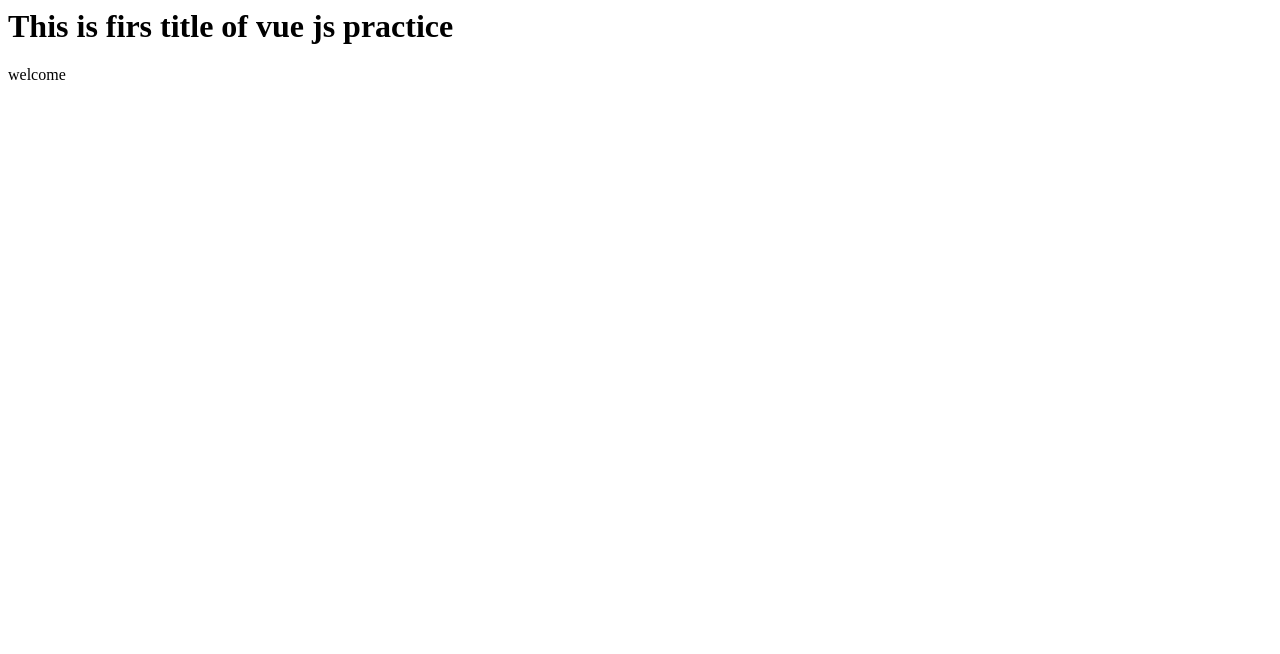
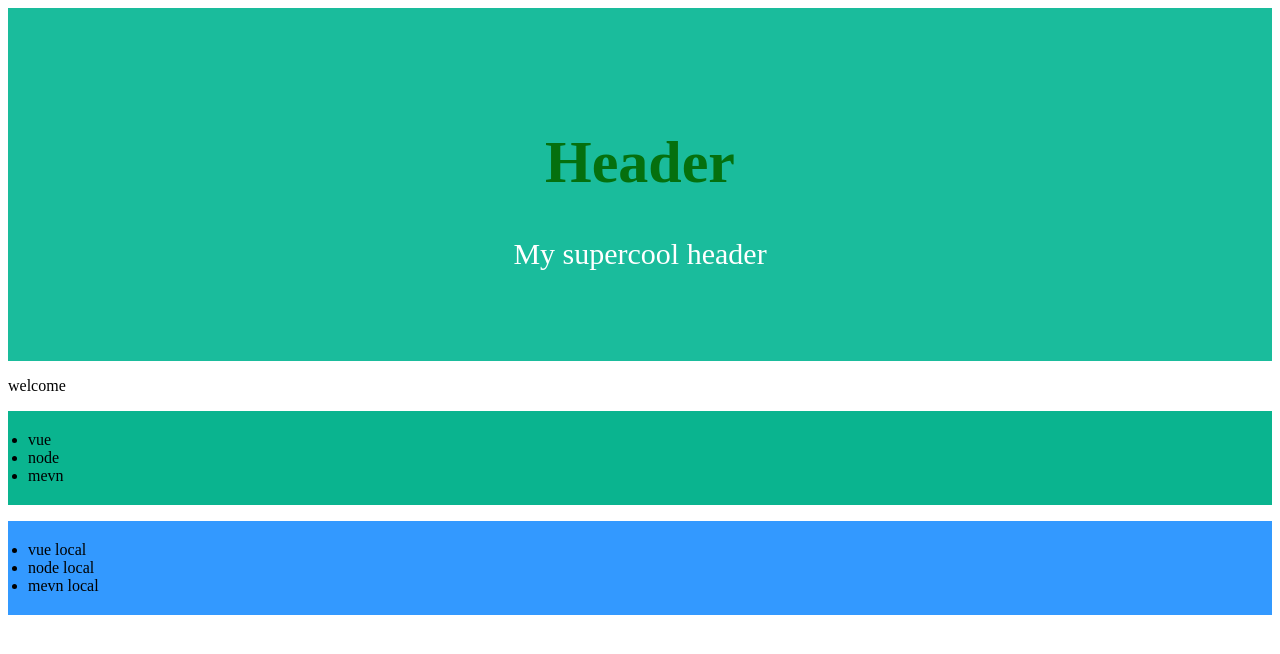
Before and after one commit to Usman209/Vue, a Vue app: page / in a window 1280 px wide. Shown: the top 654 px of the page. Built offline with nearby package versions, Linux system fonts and the light colour scheme.

Commit message:
css scoped
created components
1. import globally
2. locally
done

```diff
--- a/src/App.vue
+++ b/src/App.vue
@@ -2,14 +2,26 @@
 <template>
 <!-- 1. this is root component -->
 <div>
-  <h1>{{title}}</h1>
+    <header1> </header1>
+  <!-- <h1>{{title}}</h1> -->
   <p>{{welcome()}}</p>
+  <codey> </codey>
+  <codeylocal> </codeylocal>
+
 </div>
 </template>
 
 <script>
 
+import CodeLocal from './components/CodeLocal'
+
 export default {
+
+ components:{
+
+   'codeylocal':CodeLocal
+
+ } ,
 
 data(){
   return {
@@ -27,12 +39,10 @@ methods:{
 </script>
 
 <style>
-#app {
-  font-family: Avenir, Helvetica, Arial, sans-serif;
-  -webkit-font-smoothing: antialiased;
-  -moz-osx-font-smoothing: grayscale;
+h1 {
   text-align: center;
-  color: #2c3e50;
+  color: #05700e;
   margin-top: 60px;
 }
+
 </style>
--- /dev/null
+++ b/src/components/Code.vue
@@ -0,0 +1,26 @@
+<template>
+
+<ul>
+  <li v-for="stacks in stack" :key="stacks"> {{stacks}} </li>
+</ul>
+
+</template>
+
+<script>
+export default {
+  data(){
+    return{
+      stack:['vue','node','mevn']
+    }
+  }
+
+}
+</script>
+
+<style scoped>
+
+ul {
+  background: #0ab48f;
+  padding: 20px;
+}
+</style>
--- /dev/null
+++ b/src/components/CodeLocal.vue
@@ -0,0 +1,26 @@
+<template>
+
+<ul>
+  <li v-for="stacks in stack" :key="stacks"> {{stacks}} </li>
+</ul>
+
+</template>
+
+<script>
+export default {
+  data(){
+    return{
+      stack:['vue local','node local','mevn local']
+    }
+  }
+
+}
+</script>
+
+<style scoped>
+
+ul {
+  background: #3399ff;
+  padding: 20px;
+}
+</style>
--- /dev/null
+++ b/src/components/Header.vue
@@ -0,0 +1,27 @@
+<template>
+
+<div class="header">
+  <h1>Header</h1>
+  <p>My supercool header</p>
+
+</div>
+</template>
+
+<script>
+export default {
+    data(){
+        return 'testing'
+    }
+
+}
+</script>
+
+<style >
+.header {
+  padding: 60px;
+  text-align: center;
+  background: #1abc9c;
+  color: white;
+  font-size: 30px;
+}
+</style>
--- a/src/main.js
+++ b/src/main.js
@@ -1,5 +1,10 @@
 import Vue from 'vue'
 import App from './App.vue' //2. here we export our file
+import Code from './components/Code.vue'
+import Header from './components/Header.vue'
+
+Vue.component('codey',Code)
+Vue.component('header1',Header)
 
 Vue.config.productionTip = false
 
```
Also changed, not shown: src/components/HelloWorld.vue (deleted, +0 -58 lines).
